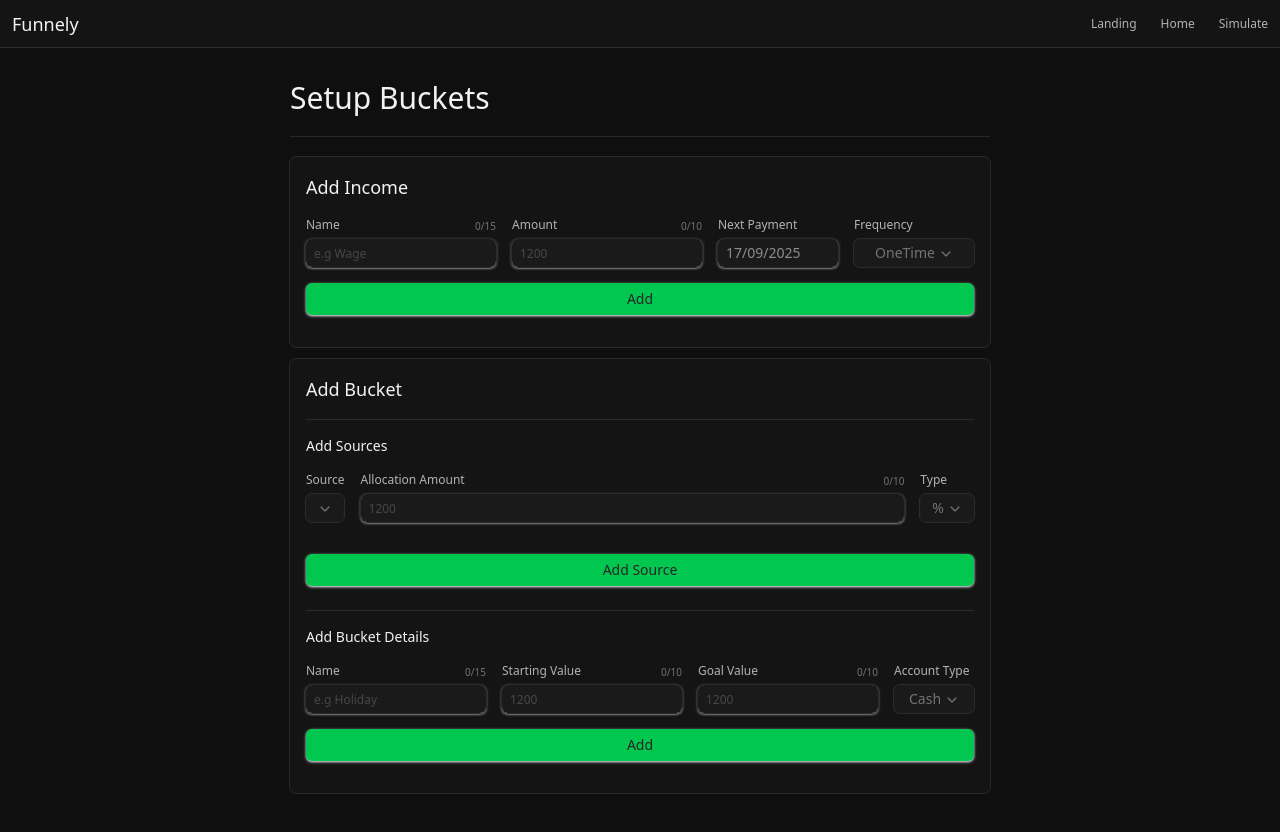
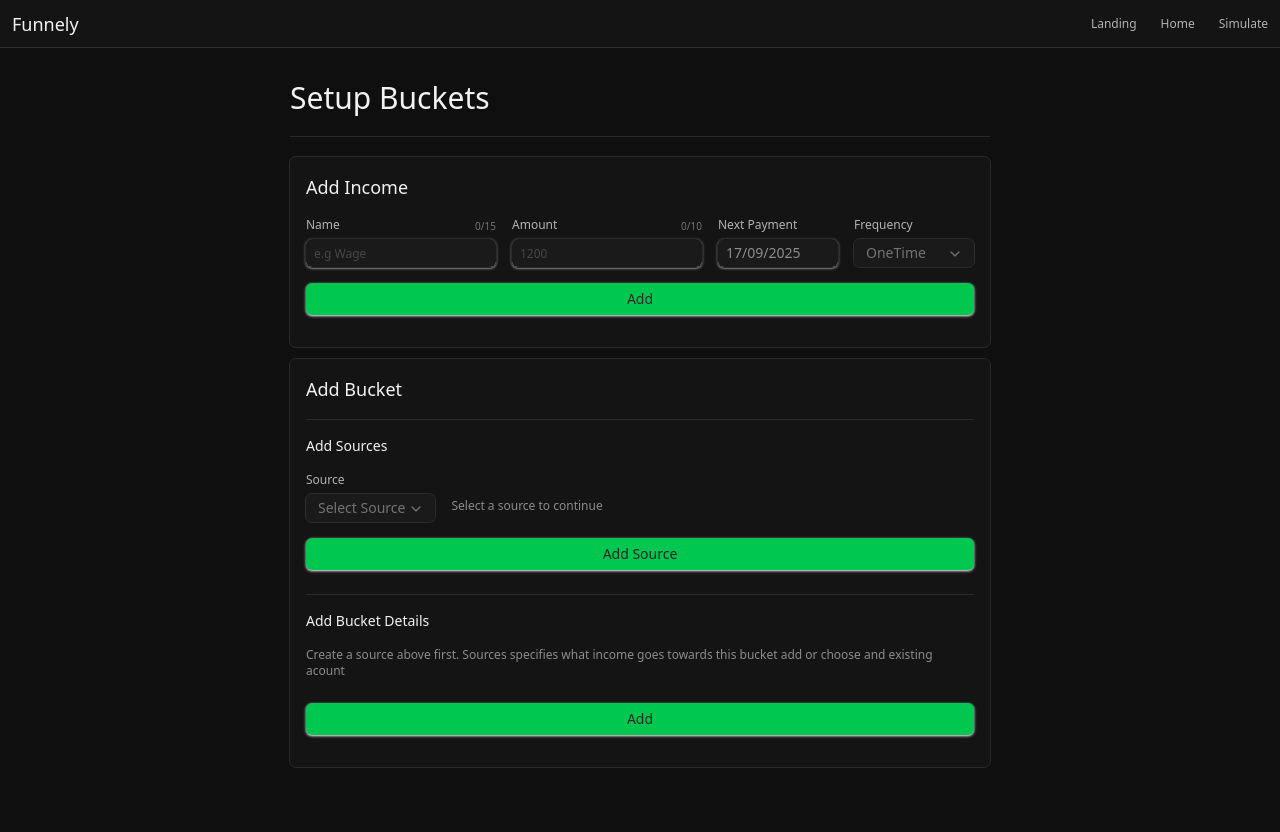
Before and after one commit to leon554/moneyflow, a React (Vite) app: page /#/home in a window 1280 px wide. Shown: the top 832 px of the page. Built offline with nearby package versions, Linux system fonts and the light colour scheme.

Commit message:
Refined create bucket process

```diff
--- a/src/Util/classes/Bucket.ts
+++ b/src/Util/classes/Bucket.ts
@@ -11,7 +11,7 @@ export class Bucket implements ISimulatable{
         const usedNames = new Set<string>()
         incomeSourceArr.forEach(source => {
             if(!usedNames.has(source.sourceData.name)){
-                source.addDestinationBucket(this)
+                source.addDependantBucket(this)
                 usedNames.add(source.sourceData.name)
             }
         })
@@ -20,11 +20,10 @@ export class Bucket implements ISimulatable{
     public step(_: Date): IPayment[]{
         return []
     }
-    //add so it gets the allocated money per source so add source argument
     public getMoneyAllocated(moneyEarned: number, moneyLeft: number, sourceName: string){
         let totalMoneyWanted = 0
         this.bucket.sources.forEach(source => {
-            if(source.sourceName == sourceName){
+            if(source.sourceName != sourceName)return
             let moneyWanted = 0
             if(source.isPercentage){
                 moneyWanted = this.getMoneyAllocatedPercentage(moneyEarned, moneyLeft, source)
@@ -34,7 +33,7 @@ export class Bucket implements ISimulatable{
             }
             moneyLeft -= moneyWanted
             totalMoneyWanted += moneyWanted
-            }
+
         })
         return totalMoneyWanted
     }
--- a/src/Util/classes/IncomeSource.ts
+++ b/src/Util/classes/IncomeSource.ts
@@ -32,22 +32,31 @@ export class IncomeSource implements ISimulatable{
 
         return payments
     }
-    public addDestinationBucket(bucket: Bucket){
+    public addDependantBucket(bucket: Bucket){
         this.destinationBuckets.push(bucket)
     }
-    public getAllocatedData(allocation?: Allocation){
-        let totalAllocated = 0 + ((allocation) ? this.getAllocationPrice(allocation) : 0)
+    public deleteBucket(name: string){
+        this.destinationBuckets = this.destinationBuckets.filter(b => b.bucket.name != name)
+    }
+    public getAllocatedData(allocation?: Allocation[]){
+        let totalAllocated = 0 + ((allocation?.length != 0 && allocation) ? allocation.reduce((a, c) => a + this.getAllocationPrice(c), 0) : 0)
         for(const bucket of this.destinationBuckets){
             totalAllocated += bucket.getMoneyAllocated(this.sourceData.incomeAmount, this.sourceData.incomeAmount, this.sourceData.name)
         }
         return {allocatedAmount: totalAllocated, unAllocatedAmount: this.sourceData.incomeAmount - totalAllocated}
     }
-    public canAffordAllocation(allocation: Allocation): boolean{
+    public canAffordAllocation(allocations: Allocation[]): boolean{
         const {unAllocatedAmount} = this.getAllocatedData()
-        if(allocation.isPercentage){
-            return (this.sourceData.incomeAmount * (allocation.allocation/100)) <= unAllocatedAmount
-        }
-        return allocation.allocation <= unAllocatedAmount
+        let totalAllocationAmount = 0
+        allocations.forEach(allocation => {
+            if(allocation.isPercentage){
+                totalAllocationAmount += (this.sourceData.incomeAmount * (allocation.allocation/100))
+            }
+            else{
+                totalAllocationAmount += allocation.allocation
+            }
+        })
+        return totalAllocationAmount <= unAllocatedAmount
     }
     public getAllocationPrice(allocation: Allocation){
         if(allocation.isPercentage){
--- a/src/components/creation/createBucket.tsx
+++ b/src/components/creation/createBucket.tsx
@@ -13,15 +13,17 @@ import BucketCard from "../display/bucketCard";
 export default function CreateBucket() {
     const data = useContext(dataContext)
 
-    const sourceItems = Array.from(data.incomeSources.values()).map((v,i) => ({id: i, name: v.sourceData.name}))
+    let sourceItems = Array.from(data.incomeSources.values()).map((v,i) => ({id: i, name: v.sourceData.name}))
     const accountItems = Object.values(AccountType).map((v,i) => ({id: i, name: v.toString()}))
     const typeItems = [{id: 0, name: "%"}, {id: 1, name: "$"}]
+    const remainingItems = [{id: 0, name: "Yes"}, {id: 1, name: "No"}]
     const incurralItems = Object.values(IncurralFrequency).map((v,i) => ({id: i - 1, name: v.slice(0,1).toUpperCase() + v.slice(1)})).filter(i => i.name != "OneTime")
 
-    const [selectedSourceItem, setSelectedSourceItem] = useState<dataFormat>(sourceItems[0])
+    const [selectedSourceItem, setSelectedSourceItem] = useState<dataFormat>()
     const [selectedTypeItem, setSelectedTypeItem] = useState<dataFormat>(typeItems[0])
     const [selectedAccountItem, setSelectedAccountItem] = useState<dataFormat>(accountItems[0])
     const [selectedIncurralItem, setSelectedIncurralItem] = useState<dataFormat>(incurralItems[0])
+    const [selectedRemainingItem, setSelectedRemainingItem] = useState<dataFormat>(remainingItems[1])
 
     const [name, setName] = useState("")
     const [allocation, setAllocation] = useState("")
@@ -30,9 +32,14 @@ export default function CreateBucket() {
     const [interest, setInterest] = useState("")
     const [date, setDate] = useState(Util.formatDate(new Date()))
     const [sources, setSources] = useState<Source[]>([])
-    const proposedAllocations = {allocation: Number(allocation), isPercentage: selectedTypeItem.name == "%"}
+    const [selectedBucket, setSelectedBucket] = useState("")
 
-    function addIncome(){
+    const proposedAllocation = {sourceName: selectedSourceItem?.name ?? "undefined", allocation: Number(allocation), isPercentage: selectedTypeItem.name == "%"}
+    const allAllocations = [...sources, proposedAllocation].filter(a => a.sourceName == selectedSourceItem?.name)
+    const filteredSources = [...sources].filter(a => a.sourceName == selectedSourceItem?.name)
+    const enoughMoney = (selectedSourceItem && data.incomeSources.get(selectedSourceItem.name)!.getAllocatedData(filteredSources).unAllocatedAmount > 0) ?? false
+
+    function addBucket(){
         if(!selectedSourceItem) {alert("Select or create a source before creating this bucket"); return}
         if(name == "" || goal == "" || startingValue == "") {alert("fill in all fields"); return}
         if(Number(interest) > 100 || Number(interest) < 0) {alert("interest needs to be between 0 and 100")}
@@ -65,14 +72,18 @@ export default function CreateBucket() {
     }
     function addSource(){
         if(!selectedSourceItem) {alert("Select or create a source before creating this bucket"); return}
-        if(allocation == "") {alert("Add allocation value"); return}
+        if(allocation == "" && selectedRemainingItem.name == "No") {alert("Add allocation value"); return}
         if(selectedTypeItem.name == "%" && Number(allocation) > 100) {alert("can't have percentage higher than 100"); return}
 
         const newSource: Source = {
             sourceName: selectedSourceItem.name,
-            allocation: Number(allocation),
-            isPercentage: selectedTypeItem.name== "%"
+            allocation: selectedRemainingItem.name == "Yes" ?
+                data.incomeSources.get(selectedSourceItem.name)!.getAllocatedData(allAllocations).unAllocatedAmount:
+                Number(allocation),
+            isPercentage: selectedTypeItem.name == "%" && selectedRemainingItem.name == "No"
         }
+
+        setSelectedRemainingItem(remainingItems[1])
         setAllocation("");
         setSources([...sources, newSource])
     }
@@ -87,20 +98,26 @@ export default function CreateBucket() {
                 <h1 className="text-title  font-medium">
                     Add Sources
                 </h1>
-                <div className="flex flex-col w-full justify-between gap-4 sm:flex-row">
+                <div className="flex flex-col w-full gap-4 sm:flex-row">
                     <div className="flex flex-col gap-1.5 w-full sm:w-fit">
                         <p className="text-xs font-medium text-subtext1 relative ">
                             Source
                         </p>
                         <Select
                             items={sourceItems}
-                            selectedItem={selectedSourceItem}
+                            defaultText="Select Source"
+                            selectedItem={selectedSourceItem ?? null}
                             setSelectedItem={(id) => setSelectedSourceItem(sourceItems[id])}
                             showIcon={true}
                             center={true}
                             divStyles="sm:w-fit"
                         />
                     </div>
+                    {enoughMoney ?
+                        <>
+                        {selectedRemainingItem.name == "Yes" ?
+                        null :
+                        <>
                             <TextBoxLimited
                                 name="Allocation Amount"
                                 charLimit={10}
@@ -108,7 +125,8 @@ export default function CreateBucket() {
                                 value={allocation}
                                 setValue={setAllocation}
                                 placeHolder="1200"
-                        outerDivStyles="w-full"/>
+                                outerDivStyles="w-full"
+                                invalidFunc={(_) => selectedSourceItem ? !data.incomeSources.get(selectedSourceItem.name)!.canAffordAllocation(allAllocations) : false}/>
                             <div className="flex flex-col gap-1.5">
                                 <p className="text-xs font-medium text-subtext1 relative ">
                                     Type
@@ -122,15 +140,43 @@ export default function CreateBucket() {
                                     divStyles="sm:w-fit"
                                 />
                             </div>
+                        </>
+                        }
+                        <div className={`flex flex-col gap-1.5 ${selectedRemainingItem.name == "Yes" ? "w-full" : "w-fit"}`}>
+                            <p className="text-xs font-medium text-subtext1 relative whitespace-nowrap ">
+                                Allocate Remaining
+                            </p>
+                            <Select
+                                items={remainingItems}
+                                selectedItem={selectedRemainingItem}
+                                setSelectedItem={(id) => setSelectedRemainingItem(remainingItems[id])}
+                                showIcon={true}
+                                divStyles=""
+                            />
                         </div>
+                        </> :
+                        selectedSourceItem ?
+                        <div className="text-subtext2 text-xs flex  items-end mb-1.5">
+                            Not enough money left, select or create different source.
+                        </div> :
+                        <div className="text-subtext2 text-xs flex  items-end mb-[8px]">
+                            Select a source to continue
+                        </div>
+                    }
+                </div>
+                    {selectedSourceItem && enoughMoney ?
                         <p className="text-subtext2 text-xs">
-                    {selectedSourceItem ?
-                        "$" + data.incomeSources.get(selectedSourceItem.name)!.getAllocatedData(proposedAllocations).unAllocatedAmount + " unallocated" +
-                        " and $" + data.incomeSources.get(selectedSourceItem.name)!.getAllocatedData(proposedAllocations).allocatedAmount + " all ready allocated" +
-                        ". Can afford: " + data.incomeSources.get(selectedSourceItem.name)!.canAffordAllocation(proposedAllocations)
-                        : ""
+                            {selectedRemainingItem.name == "Yes" ?
+                            "The remaining $" + data.incomeSources.get(selectedSourceItem.name)!.getAllocatedData(allAllocations).unAllocatedAmount +
+                            " from your " + selectedSourceItem.name + " will be allocated to this bucket":
+                            "$" + data.incomeSources.get(selectedSourceItem.name)!.getAllocatedData(allAllocations).unAllocatedAmount + " unallocated" +
+                            " and $" + data.incomeSources.get(selectedSourceItem.name)!.getAllocatedData(allAllocations).allocatedAmount + " all ready allocated" +
+                            ". " + (data.incomeSources.get(selectedSourceItem.name)!.canAffordAllocation(allAllocations) ?
+                            "You have enough unallocated money left to create this source" :
+                            "You DON'T have enough money left from the selected income source to create this source")}
+                        </p>
+                        : null
                     }
-                </p>
                 <Button
                     name="Add Source"
                     onSubmit={() => addSource()}
@@ -163,6 +209,8 @@ export default function CreateBucket() {
                 <h1 className="text-title  font-medium ">
                     Add Bucket Details
                 </h1>
+                {selectedBucket == "" && sources.length != 0?
+                <>
                     <div className="flex flex-col w-full gap-4 sm:flex-row">
                         <TextBoxLimited
                             name="Name"
@@ -238,10 +286,49 @@ export default function CreateBucket() {
                                 />
                             </div>
                     </div> : null}
+                </>
+                :
+                sources.length == 0 ?
+                    <div>
+                        <div className="text-subtext2 text-xs flex  items-end mb-[8px]">
+                            Create a source above first. Sources specifies what income goes towards this bucket add or choose and existing acount
+                        </div>
+                    </div> :
+                    <div>
+                        <div className="text-subtext2 text-xs flex  items-end mb-[8px]">
+                           To create new bucket, deselect existing selected bucket below.
+                        </div>
+                    </div>
+                }
+                {data.buckets.size != 0 && sources.length != 0?
+                <>
+                    <div className="flex items-center gap-2">
+                        <hr className="text-border border-t w-full"/>
+                        <p className="text-subtext3 text-xs font-medium">
+                            OR
+                        </p>
+                        <hr className="text-border border-t w-full"/>
+                    </div>
+                    <h1 className="text-title  font-medium leading-none">
+                        Select Existing Bucket
+                    </h1>
+                    <div className="flex flex-col w-full gap-4 sm:flex-row">
+                        {Array.from(data.buckets.values()).map(b => {
+                            return(
+                                <Button
+                                    name={b.bucket.name}
+                                    highlight={selectedBucket == b.bucket.name}
+                                    small={true}
+                                    onSubmit={() =>  setSelectedBucket((selectedBucket == b.bucket.name) ? "" : b.bucket.name)}
+                                    style="w-full"/>
+                            )
+                        })}
+                    </div>
+                </> : null}
                 <div className="flex w-full gap-7 items-end justify-end">
                     <Button
                         name="Add"
-                        onSubmit={() => addIncome()}
+                        onSubmit={() => addBucket()}
                         highlight={true}
                         style="w-full"/>
                 </div>
--- a/src/components/display/BucketCard.tsx
+++ b/src/components/display/BucketCard.tsx
@@ -1,6 +1,6 @@
 import { FaRegTrashAlt } from "react-icons/fa"
-import { AccountType } from "@/Util/types"
-import type { Bucket } from "@/Util/classes/IncomeSource"
+import { AccountType, type Source } from "@/Util/types"
+import { Bucket } from "@/Util/classes/Bucket"
 import { Util } from "@/Util/util"
 import { useContext } from "react"
 import { dataContext } from "@/providers/DataProvider"
@@ -33,7 +33,7 @@ export default function BucketCard({bucket}: Props) {
                     </p> : null}
                 </div>
                 <p className="truncate text-xs max-w-[100%] text-subtext2 flex-1 overflow-ellipsis">
-                    {bucket.bucket.sources.map(s => `${s.sourceName} pays ${s.isPercentage ? `${s.allocation}%` : `$${s.allocation}`}`).join(", ")}
+                    {bucket.bucket.sources.map((s: Source) => `${s.sourceName} pays ${s.isPercentage ? `${s.allocation}%` : `$${s.allocation}`}`).join(", ")}
                 </p>
             </div>
             <div className="hover:cursor-pointer text-subtext2"
--- a/src/components/primitives/Select.tsx
+++ b/src/components/primitives/Select.tsx
@@ -20,6 +20,7 @@ interface SelectProps {
   largeText?: boolean
   setBlur?: (blur: boolean) => void
   onBtnClick? : () => void
+  onInnerClick?: () => void
   dropUp?: boolean
   divStyles?: string
 }
@@ -55,19 +56,23 @@ export default function Select(props: SelectProps) {
 
     return (
         <div className={`relative ${props.divStyles}`} ref={focusElement}>
-            <button className={`whitespace-nowrap group bg-panel2 relative transition-transform flex items-center gap-1  hover:cursor-pointer ${props.style ? props.style : "w-full flex justify-center outline-1 px-3 h-7 rounded-md outline-border text-subtext3 "}`}
+            <button className={`whitespace-nowrap group  relative transition-transform flex justify-between bg-panel2 items-center gap-1  hover:cursor-pointer ${props.style ? props.style : "w-full flex outline-1 px-3 h-7 rounded-md outline-border text-subtext3 "}`}
                 onClick={(e) => {
                     setClicked(!clicked)
                     props.onBtnClick?.()
                     e.stopPropagation()
                 }}>
-                {props.setText
-                    ?? (props.selectedItem == null
-                    ? props.defaultText
-                    : props.selectedItem.name)} {props.showIcon ? <IoIosArrowDown className={`mt-0.5 transition-transform duration-300 ${
+                <p>
+                    {props.setText
+                        ?? (props.selectedItem == null
+                        ? props.defaultText
+                        : props.selectedItem.name)}
+                </p>
+                <p>
+                    {props.showIcon ? <IoIosArrowDown className={`mt-0.5 transition-transform duration-300 ${
                         clicked? "rotate-[180deg]" : "rotate-0"
                     }`}/> : null}
-
+                </p>
             </button>
             <div className={`bg-panel2 absolute  mt-2 ${props.center ? "left-1/2 transform -translate-x-1/2" : "right-0 "} rounded-xl p-2.5  overflow-y-scroll no-scrollbar max-h-100 px-1.5 mb-1 ${props.largeText ? "gap-1.5" : "gap-1"} flex flex-col justify-start items-start scale-0 transition-transform duration-200 bg-panel1 text-subtext1  outline-border2  z-20 w-fit outline-1`} style={{
                 scale: clicked ? 1 : 0,
@@ -83,7 +88,7 @@ export default function Select(props: SelectProps) {
                         key={crypto.randomUUID()}
                         className={`hover:bg-highlight gap-1.5 w-full flex items-center justify-start p-1 px-0.5 ${props.largeText ? "" : "text-sm"} rounded-lg transition duration-100 ease-in-out hover:cursor-pointer text-nowrap hover:text-btn-text px-3`}
                         onClick={() => {
-
+                            props.onInnerClick?.()
                             setItem(h.id)
                         }}>
                         {h.icon} {h.name}
--- a/src/pages/Simulate.tsx
+++ b/src/pages/Simulate.tsx
@@ -54,7 +54,7 @@ export default function Simulate() {
                                 {source.sourceData.name}
                             </p>
                             <p className="text-xs text-subtext2">
-                                Pays {source.sourceData.incomeAmount} on {Util.formatDate(new Date(source.sourceData.nextIncurralData))}
+                                Pays {source.sourceData.incomeAmount} on {Util.formatDate(new Date(source.sourceData.nextIncurralData))} {source.sourceData.incomeFrequency}
                             </p>
                         </div>
                     )
@@ -98,7 +98,7 @@ export default function Simulate() {
                                     return(
                                         <div>
                                             <p className="text-xs text-subtext2">
-                                                {payment.source} {"->"} {payment.amount} {"->"} {payment.destination}
+                                                {payment.source} {"->"} ${payment.amount} {"->"} {payment.destination}
                                             </p>
                                         </div>
                                     )
```
Also changed, not shown: src/components/primitives/Button.tsx (+8 -1 lines), src/providers/DataProvider.tsx (+8 -0 lines). Lines whose indentation alone changed are shown as unchanged.
